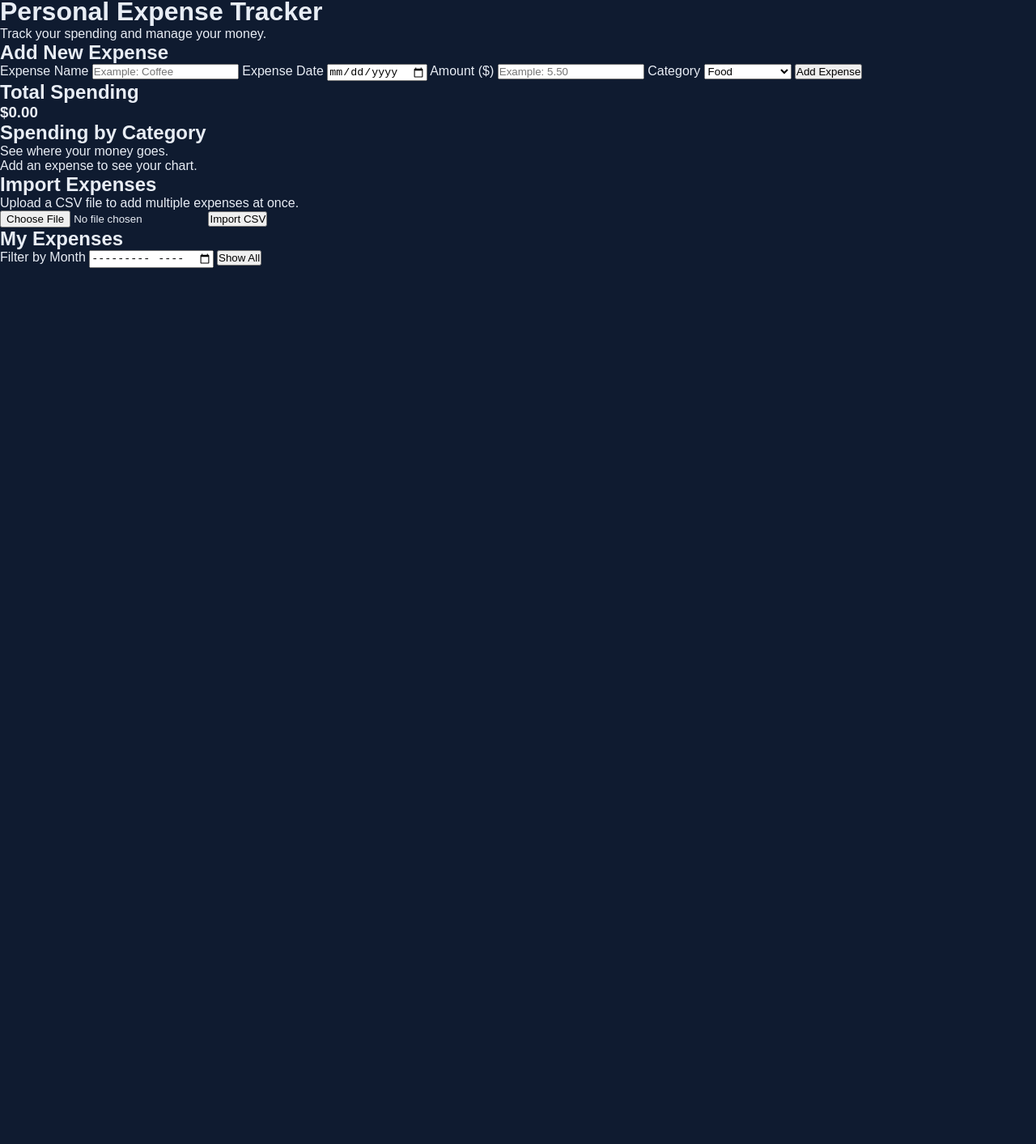
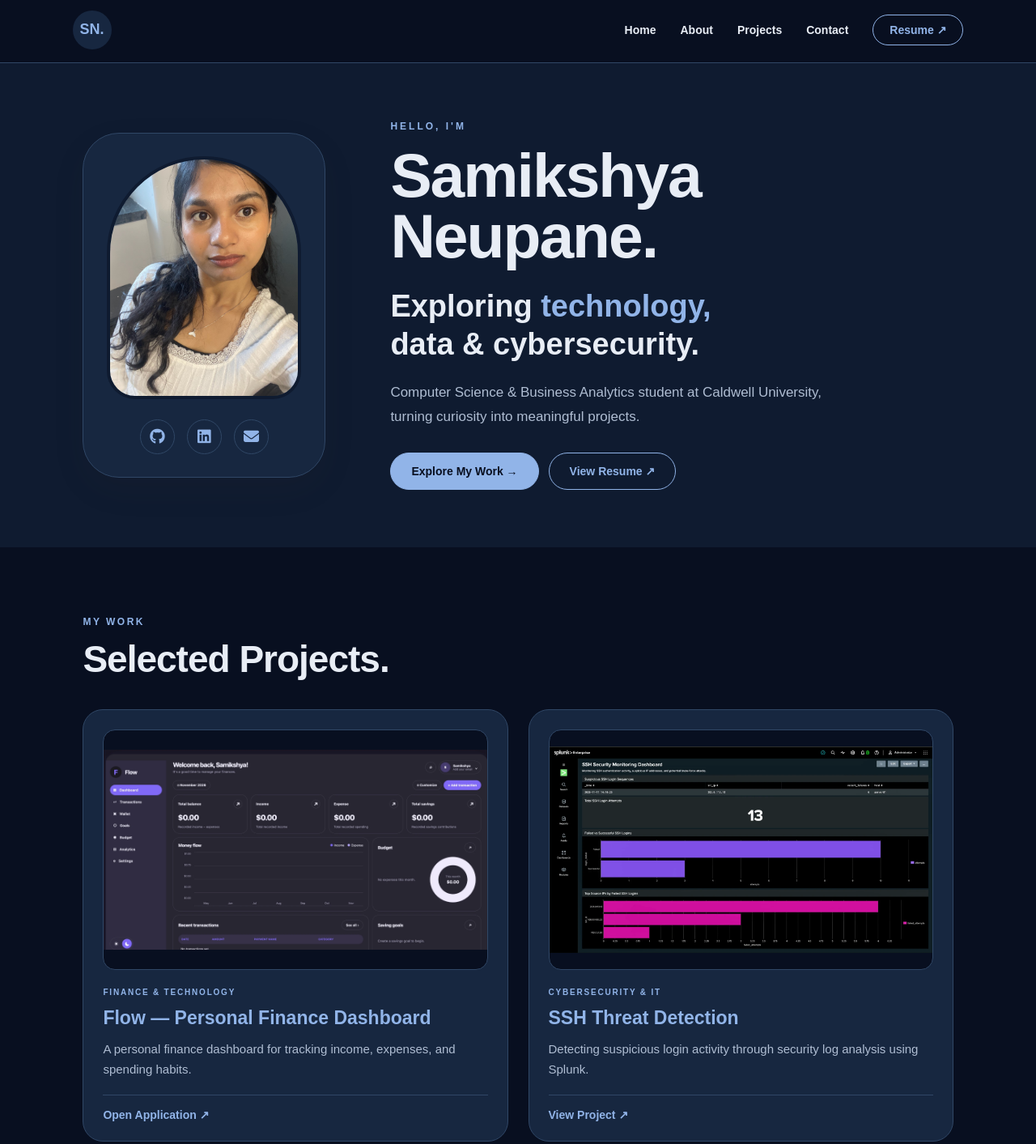
Before and after one commit to Samikshya09/samikshya--personal-portfolio, a plain HTML site: page index.html in a window 1280 px wide. Shown: the part 4-1417 px from the top of the page at 81% size. Before the commit the page ends 800 px from the top, so only its background shows below. Drawn offline with Linux system fonts and the light colour scheme.

Commit message:
Add files via upload

```diff
--- a/index.html
+++ b/index.html
@@ -1,96 +1,303 @@
 
 <!DOCTYPE html>
 <html lang="en">
+
 <head>
     <meta charset="UTF-8">
     <meta name="viewport" content="width=device-width, initial-scale=1.0">
-    <title>Personal Expense Tracker</title>
+
+    <title>Samikshya Neupane | Portfolio</title>
+
     <link rel="stylesheet" href="style.css">
+
+    <link rel="stylesheet" href="https://cdnjs.cloudflare.com/ajax/libs/font-awesome/6.7.2/css/all.min.css">
 </head>
 
 <body>
 
-    <div class="container">
+    <!-- NAVIGATION -->
 
-        <h1>Personal Expense Tracker</h1>
-        <p>Track your spending and manage your money.</p>
+    <nav>
+        <h2>SN.</h2>
 
-        <h2>Add New Expense</h2>
+        <ul>
+            <li><a href="#home">Home</a></li>
+            <li><a href="#about">About</a></li>
+            <li><a href="#projects">Projects</a></li>
+            <li><a href="#contact">Contact</a></li>
 
-        <form id="expense-form">
-
-            <label for="expense-name">Expense Name</label>
-            <input type="text" id="expense-name"
-                   placeholder="Example: Coffee" required>
-
-            <label for="expense-date">Expense Date</label>
-            <input type="date" id="expense-date" required>
+            <li>
+                <a href="resume.pdf" target="_blank" class="nav-resume">
+                    Resume ↗
+                </a>
+            </li>
+        </ul>
+    </nav>
 
 
-            <label for="expense-amount">Amount ($)</label>
-            <input type="number" id="expense-amount"
-                   placeholder="Example: 5.50"
-                   min="0.01" step="0.01" required>
+    <!-- HOMEPAGE -->
 
-            <label for="expense-category">Category</label>
-            <select id="expense-category">
-                <option value="Food">Food</option>
-                <option value="Shopping">Shopping</option>
-                <option value="Transportation">Transportation</option>
-                <option value="Bills">Bills</option>
-                <option value="Other">Other</option>
-            </select>
+    <section id="home">
 
-            <button type="submit">Add Expense</button>
+        <div class="home-workspace">
 
-        </form>
+            <div class="profile-card">
 
-        <h2>Total Spending</h2>
-        <h3 id="total-spending">$0.00</h3>
+                <div class="profile-image">
+                    <img src="profile.jpeg" alt="Samikshya Neupane">
+                </div>
+
+                <div class="social-icons">
+
+                    <a href="https://github.com/Samikshya09" target="_blank" aria-label="GitHub">
+                        <i class="fa-brands fa-github"></i>
+                    </a>
+
+                    <a href="https://www.linkedin.com/in/samikshya5" target="_blank" aria-label="LinkedIn">
+                        <i class="fa-brands fa-linkedin"></i>
+                    </a>
+
+                    <a href="mailto:sneupane6@caldwell.edu" aria-label="Email">
+                        <i class="fa-solid fa-envelope"></i>
+                    </a>
+
+                </div>
+
+            </div>
 
 
-<div class="chart-section">
-    <h2>Spending by Category</h2>
-    <p>See where your money goes.</p>
+            <div class="intro-area">
 
-    <div id="category-chart"></div>
-</div>
+                <p class="intro-label">HELLO, I'M</p>
 
-<div class="import-section">
-    <h2>Import Expenses</h2>
-    <p>Upload a CSV file to add multiple expenses at once.</p>
+                <h1>Samikshya<br>Neupane.</h1>
 
-    <input
-        type="file"
-        id="csv-file"
-        accept=".csv,text/csv"
-    >
+                <h2>
+                    Exploring <span>technology,</span><br>
+                    data & cybersecurity.
+                </h2>
 
-    <button type="button" id="import-button">
-        Import CSV
-    </button>
+                <p class="intro-description">
+                    Computer Science & Business Analytics student
+                    at Caldwell University, turning curiosity
+                    into meaningful projects.
+                </p>
 
-    <p id="import-message"></p>
-</div>
+                <div class="home-buttons">
+
+                    <a href="#projects" class="primary-button">
+                        Explore My Work →
+                    </a>
+
+                    <a href="resume.pdf" target="_blank" class="secondary-button">
+                        View Resume ↗
+                    </a>
+
+                </div>
+
+            </div>
+
+        </div>
+
+    </section>
 
 
-<h2>My Expenses</h2>
+    <!-- PROJECTS -->
 
-<div class="month-filter">
-    <label for="filter-month">Filter by Month</label>
-    <input type="month" id="filter-month">
-    <button type="button" id="clear-filter">Show All</button>
-</div>
+<!-- PROJECTS -->
 
-<p id="monthly-total"></p>
+<section id="projects">
 
-<ul id="expense-list"></ul>
+    <p class="section-label">MY WORK</p>
+
+    <h2>Selected Projects.</h2>
+
+    <div class="projects-container">
+
+        <!-- FLOW FINANCE DASHBOARD -->
+
+        <div class="project-card">
+
+            <img src="flow-dashboard.png"
+                 alt="Personal Finance Dashboard"
+                 class="project-image">
+
+            <p class="project-type">
+                FINANCE & TECHNOLOGY
+            </p>
+
+            <h3>Flow — Personal Finance Dashboard</h3>
+
+            <p class="project-description">
+                A personal finance dashboard for tracking income,
+                expenses, and spending habits.
+            </p>
+
+            <div class="project-links">
+
+                <a href="https://samikshya09.github.io/Flow-Personal-Finance-Dashboard/"
+   target="_blank" rel="noopener">
+    Open Application ↗
+</a>
+
+
+                </a>
+
+            </div>
+
+        </div>
+
+
+        <!-- SSH THREAT DETECTION -->
+
+        <div class="project-card">
+
+            <img src="splunk-dashboard.png"
+                 alt="SSH Threat Detection"
+                 class="project-image">
+
+            <p class="project-type">
+                CYBERSECURITY & IT
+            </p>
+
+            <h3>SSH Threat Detection</h3>
+
+            <p class="project-description">
+                Detecting suspicious login activity
+                through security log analysis using Splunk.
+            </p>
+
+            <div class="project-links">
+                <a href=https://github.com/Samikshya09/SSH-Threat-Detection-Splunk
+                   target="_blank" rel="noopener">
+                    View Project ↗
+                </a>
+
+            </div>
+
+        </div>
+
+    </div>
+
+</section>
 
 
 
-    </div>
 
-    <script src="script.js"></script>
+    <!-- ABOUT -->
+
+    <section id="about">
+
+        <p class="section-label">A LITTLE ABOUT ME</p>
+
+        <h2>Beyond the Code.</h2>
+
+        <p>
+            I'm a Computer Science and Business Analytics student
+            at Caldwell University with an interest in cybersecurity,
+            data analytics, and technology. I enjoy exploring new
+            ideas, learning through hands-on projects, and finding
+            practical solutions to real-world problems.
+        </p>
+
+        <div class="about-details">
+
+            <p>
+                <i class="fa-solid fa-graduation-cap"></i>
+                Caldwell University · Class of 2027
+            </p>
+
+            <p>
+                <i class="fa-solid fa-location-dot"></i>
+                New Jersey, United States
+            </p>
+
+        </div>
+
+    </section>
+
+
+    <!-- TECHNICAL SKILLS -->
+
+    <section id="skills">
+
+        <p class="section-label">MY TOOLKIT</p>
+
+        <h2>Technologies I Work With.</h2>
+
+        <div class="technology-tags">
+
+            <span><i class="fa-brands fa-python"></i> Python</span>
+
+            <span><i class="fa-solid fa-database"></i> SQL</span>
+
+            <span><i class="fa-brands fa-js"></i> JavaScript</span>
+
+            <span><i class="fa-brands fa-react"></i> React</span>
+
+            <span><i class="fa-brands fa-html5"></i> HTML & CSS</span>
+
+            <span><i class="fa-brands fa-linux"></i> Linux</span>
+
+            <span><i class="fa-solid fa-shield-halved"></i> Splunk</span>
+
+            <span><i class="fa-solid fa-table"></i> Excel</span>
+
+            <span><i class="fa-solid fa-chart-column"></i> Tableau</span>
+
+            <span><i class="fa-solid fa-chart-simple"></i> Power BI</span>
+
+            <span><i class="fa-brands fa-github"></i> GitHub</span>
+
+            <span><i class="fa-brands fa-figma"></i> Figma</span>
+
+        </div>
+
+    </section>
+
+
+    <!-- CONTACT -->
+
+    <section id="contact">
+
+        <p class="section-label">GET IN TOUCH</p>
+
+        <h2>Let's Connect.</h2>
+
+        <p class="contact-text">
+            Open to new opportunities, ideas, and connections.
+        </p>
+
+        <div class="contact-links">
+
+            <a href="mailto:sneupane6@caldwell.edu">
+                <i class="fa-solid fa-envelope"></i>
+                Email
+            </a>
+
+            <a href="https://www.linkedin.com/in/samikshya5"
+               target="_blank">
+                <i class="fa-brands fa-linkedin"></i>
+                LinkedIn
+            </a>
+
+            <a href="https://github.com/Samikshya09"
+               target="_blank">
+                <i class="fa-brands fa-github"></i>
+                GitHub
+            </a>
+
+        </div>
+
+    </section>
+
+
+    <!-- FOOTER -->
+
+    <footer>
+        <p>Designed & Built by Samikshya Neupane © 2026</p>
+    </footer>
 
 </body>
+
 </html>
```
